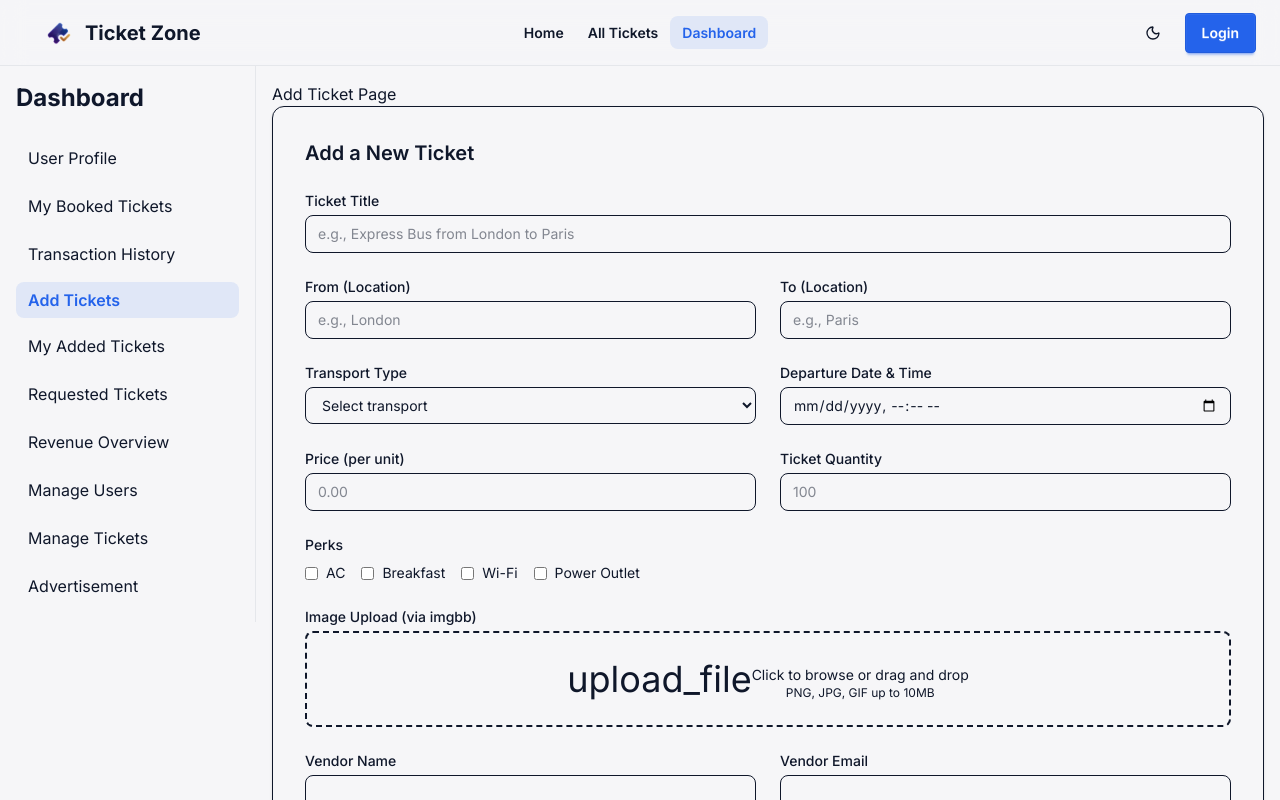
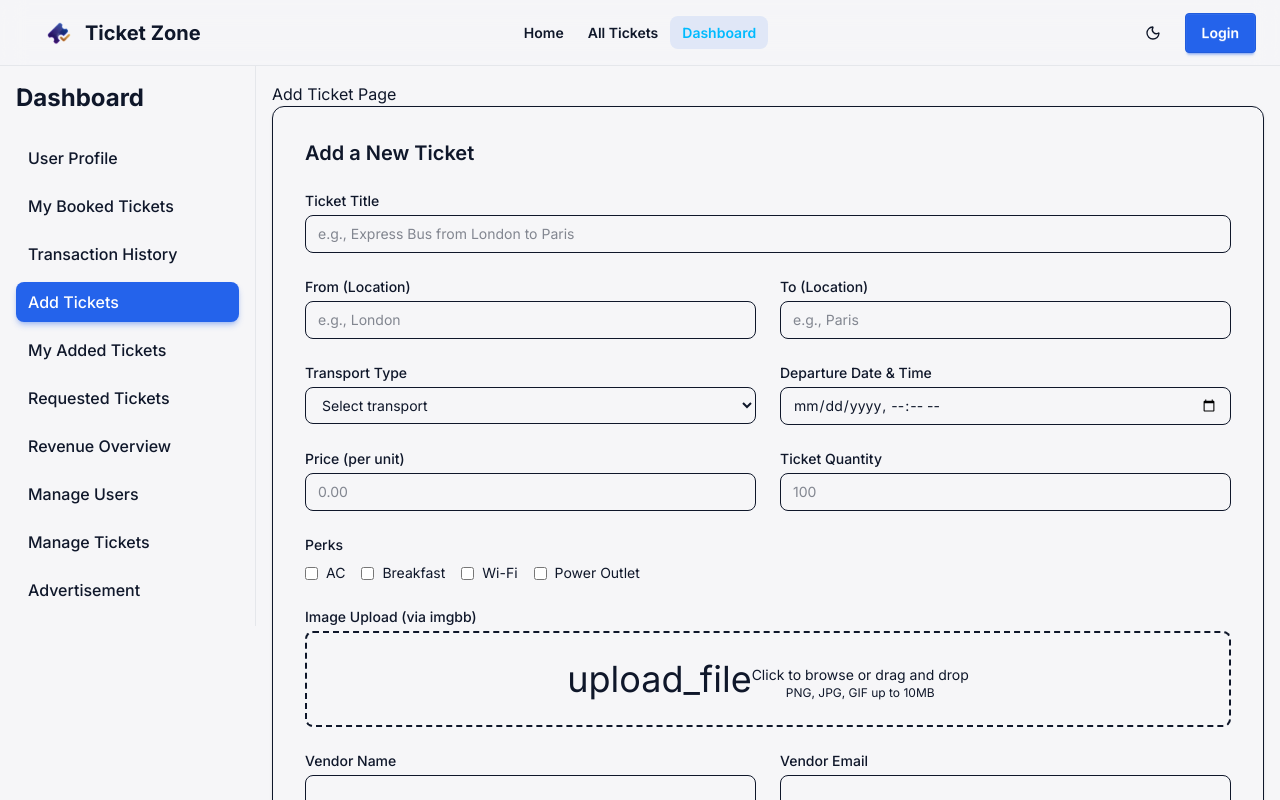
Before and after one commit to Turzo02/Ticket-Zone-FrontEnd, a React (Vite) app: page /dashboard/add-tickets in a window 1280 px wide. Shown: the top 800 px of the page. Built offline with nearby package versions, Linux system fonts and the light colour scheme; no server answers.

Commit message:
Fixed Dasboard Layout

```diff
--- a/src/Components/Navbar/Navbar.jsx
+++ b/src/Components/Navbar/Navbar.jsx
@@ -20,7 +20,7 @@ const Navbar = () => {
   const links = (
     <>
       <li>
-        <NavLink to="/">Home</NavLink>
+        <NavLink className="hover:text-primary" to="/">Home</NavLink>
       </li>
       <li>
         <NavLink to="/all-tickets">All Tickets</NavLink>
--- a/src/Layouts/DasboardLayout.jsx
+++ b/src/Layouts/DasboardLayout.jsx
@@ -27,15 +27,17 @@ const DashboardLayout = () => {
   const allowedMenuItems = menuItems.filter((item) => item.roles.includes("admin"));
 
   return (
-    <div className="flex min-h-screen ">
+    <div className="flex min-h-screen bg-base-100">
       {/* Sidebar */}
       <aside
-        className={`fixed lg:relative bg-base-100 top-0 left-0 z-30 h-full w-64 transform dark:bg-card-dark border-r border-gray-200 dark:border-gray-800 transition-transform duration-300 ease-in-out ${
+        className={`fixed lg:relative bg-base-100 top-0 left-0 z-30 h-full w-64 transform
+        border-r border-base-300 transition-transform duration-300 ease-in-out
+        ${
           drawerOpen ? "translate-x-0" : "-translate-x-full lg:translate-x-0"
         }`}
       >
         <div className="flex flex-col h-full p-4">
-          <h2 className="text-2xl font-bold text-slate-900 dark:text-white mb-6">
+          <h2 className="text-2xl font-bold text-base-content mb-6">
             Dashboard
           </h2>
 
@@ -44,8 +46,15 @@ const DashboardLayout = () => {
               <NavLink
                 key={item.path}
                 to={item.path}
-                className="px-3 py-2 rounded-lg"
                 onClick={() => setDrawerOpen(false)}
+                className={({ isActive }) =>
+                  `px-3 py-2 rounded-lg font-medium transition duration-150 ease-in-out
+                  ${
+                    isActive
+                      ? "bg-primary text-primary-content shadow-md shadow-primary/30" // Active state
+                      : "text-base-content hover:bg-base-300" // Inactive state
+                  }`
+                }
               >
                 {item.label}
               </NavLink>
@@ -57,27 +66,27 @@ const DashboardLayout = () => {
       {/* Overlay for mobile */}
       {drawerOpen && (
         <div
-          className="fixed inset-0 bg-black/30 z-20 lg:hidden"
+          className="fixed inset-0 bg-black/50 z-20 lg:hidden"
           onClick={() => setDrawerOpen(false)}
         ></div>
       )}
 
       {/* Main content */}
-      <div className="flex-1 flex flex-col min-h-screen">
-        {/* Mobile menu button */}
-        <header className="flex items-center justify-between p-4 dark:bg-card-dark border-b border-gray-200 dark:border-gray-800 lg:hidden">
-          <h1 className="text-xl font-bold text-slate-900 dark:text-white">
+      <div className="flex-1 flex flex-col min-h-screen bg-base-100">
+        {/* Mobile menu button & Header */}
+        <header className="flex items-center justify-between p-4 bg-base-100 border-b border-base-300 lg:hidden">
+          <h1 className="text-xl font-bold text-base-content">
             Dashboard
           </h1>
           <button
-            className="p-2 rounded-lg bg-gray-100 dark:bg-gray-700 text-slate-700 dark:text-slate-200"
+            className="btn btn-sm btn-ghost bg-base-200 text-base-content"
             onClick={() => setDrawerOpen(!drawerOpen)}
           >
             <SlidersHorizontal />
           </button>
         </header>
 
-        <main className="flex-1 p-4">
+        <main className="flex-1 p-4 bg-base-100">
           <Outlet />
         </main>
       </div>
--- a/src/index.css
+++ b/src/index.css
@@ -70,5 +70,5 @@ body {
 }
 
 .active {
-  @apply bg-primary/10 text-primary font-semibold rounded-lg px-3 py-1.5 transition-all dark:bg-primary/20;
+    @apply bg-primary/10 text-info font-semibold rounded-lg px-3 py-1.5 transition-all;
 }
```
